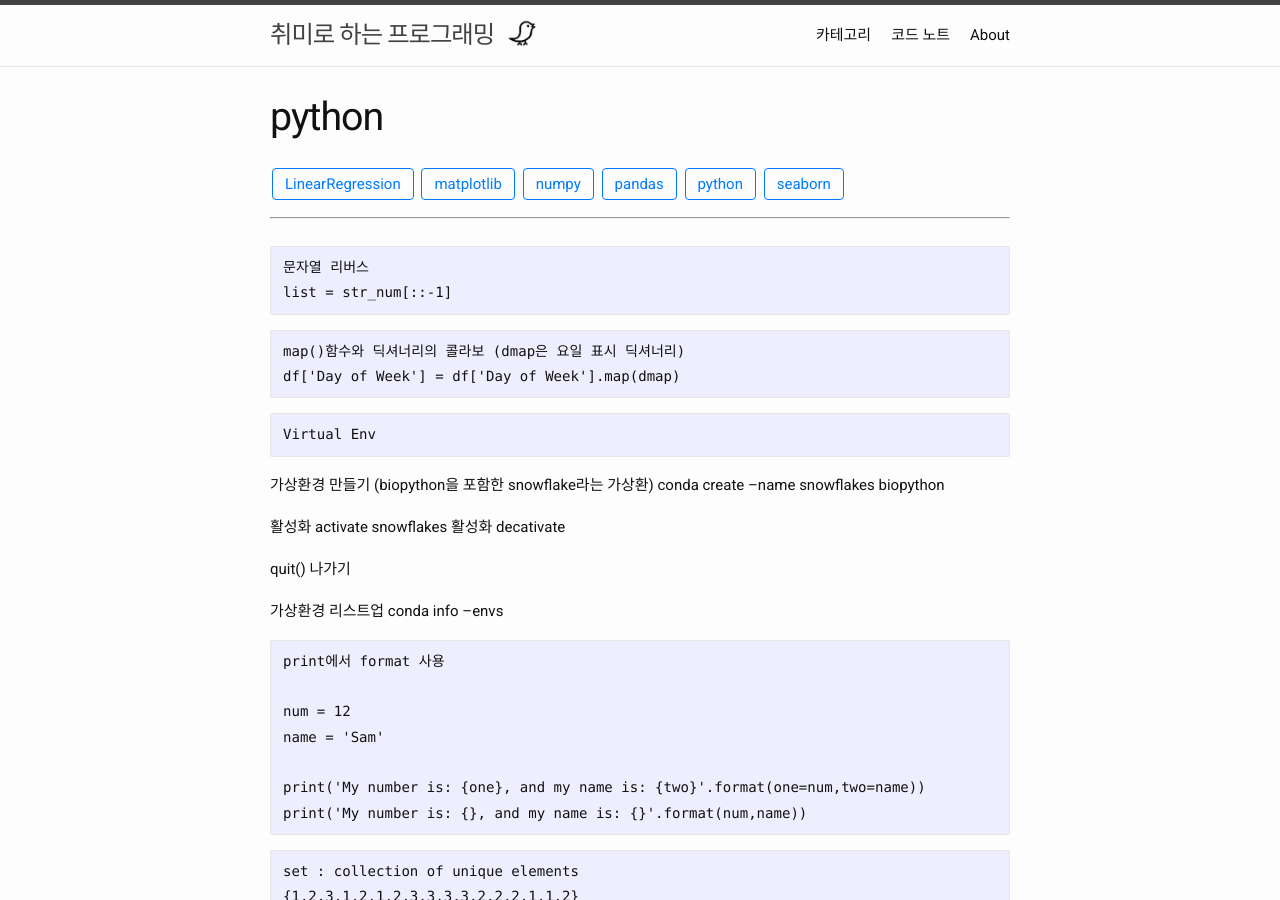
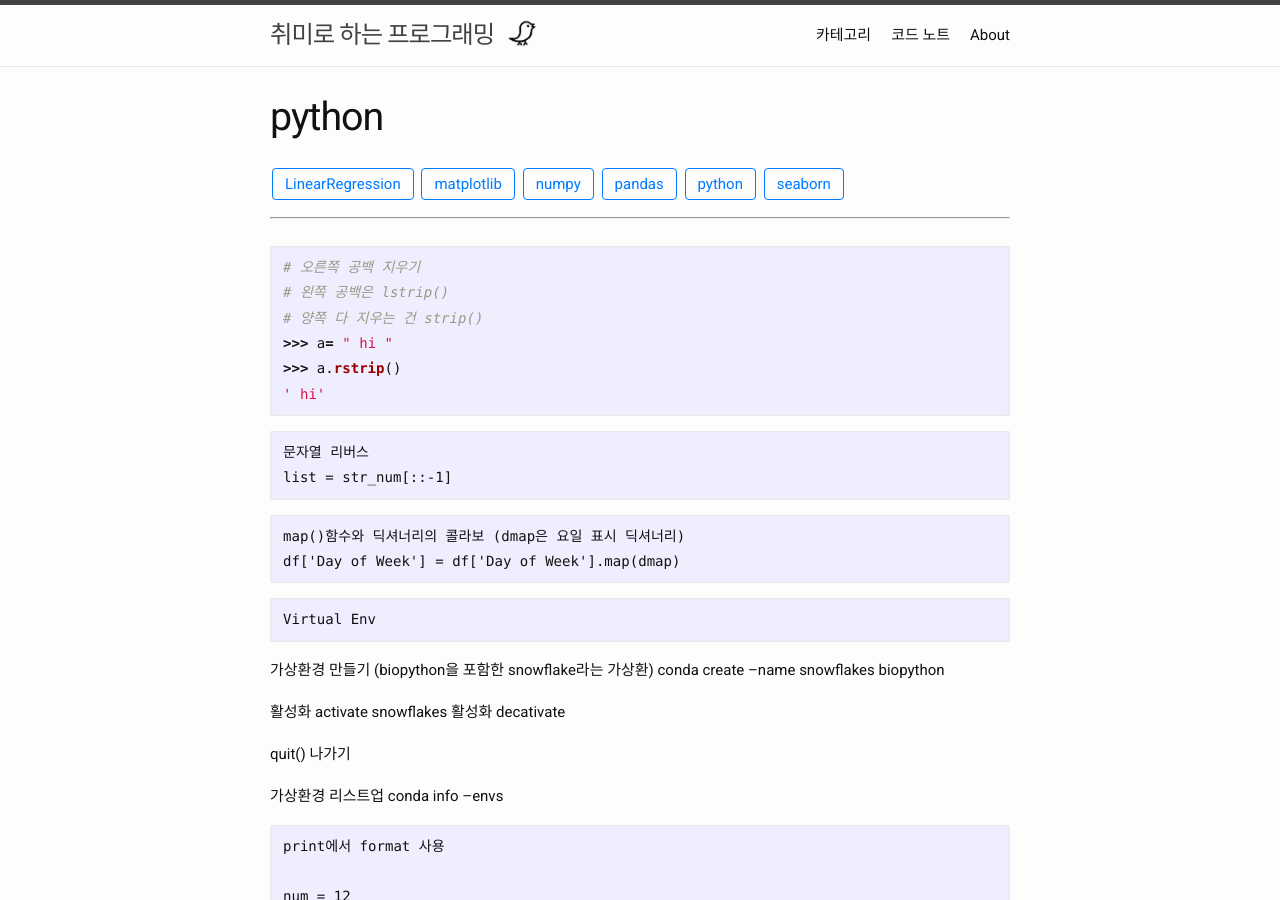
Before and after one commit to kminito/kminito.github.io, a Jekyll site: the page built from _study_notes/python.md, in a window 1280 px wide and 900 px high. Built offline with Jekyll 4.4.1, drawn with Linux system fonts in a browser that asks for light colours.

````diff
--- a/_study_notes/python.md
+++ b/_study_notes/python.md
@@ -3,6 +3,14 @@ layout: note_layout
 title: "python"
 ---
 
+```python
+# 오른쪽 공백 지우기
+# 왼쪽 공백은 lstrip()
+# 양쪽 다 지우는 건 strip()
+>>> a= " hi "
+>>> a.rstrip()
+' hi'
+```
 
 ```
 문자열 리버스
````
Also changed, not shown: _posts/ML/2018-06-16-kaggle_titanic_1.md (+0 -3 lines), _posts/ML/2018-06-17-kaggle_titanic_2.md (+0 -7 lines), _posts/ML/2018-06-28-practice_kmc.md (+1 -1 lines).
